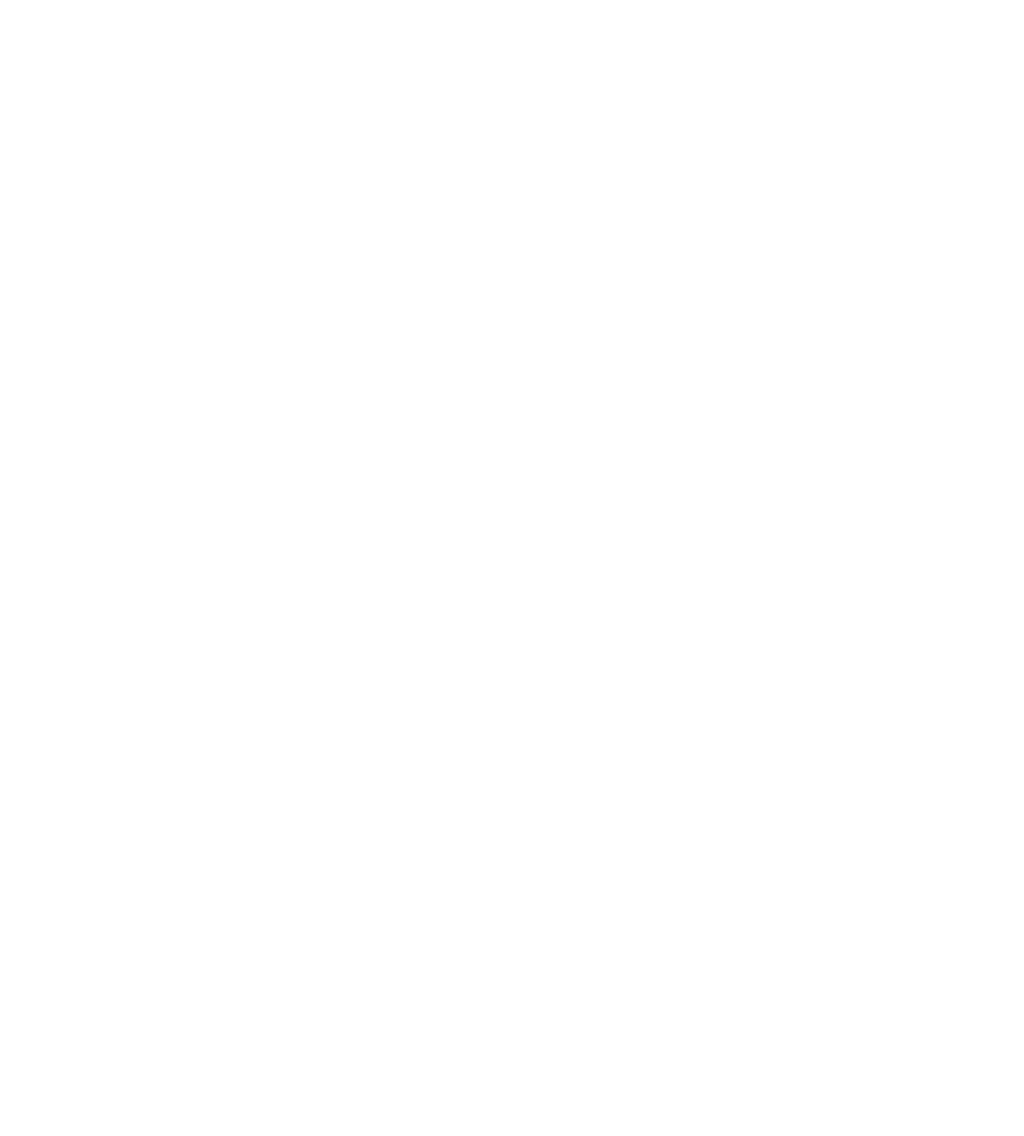
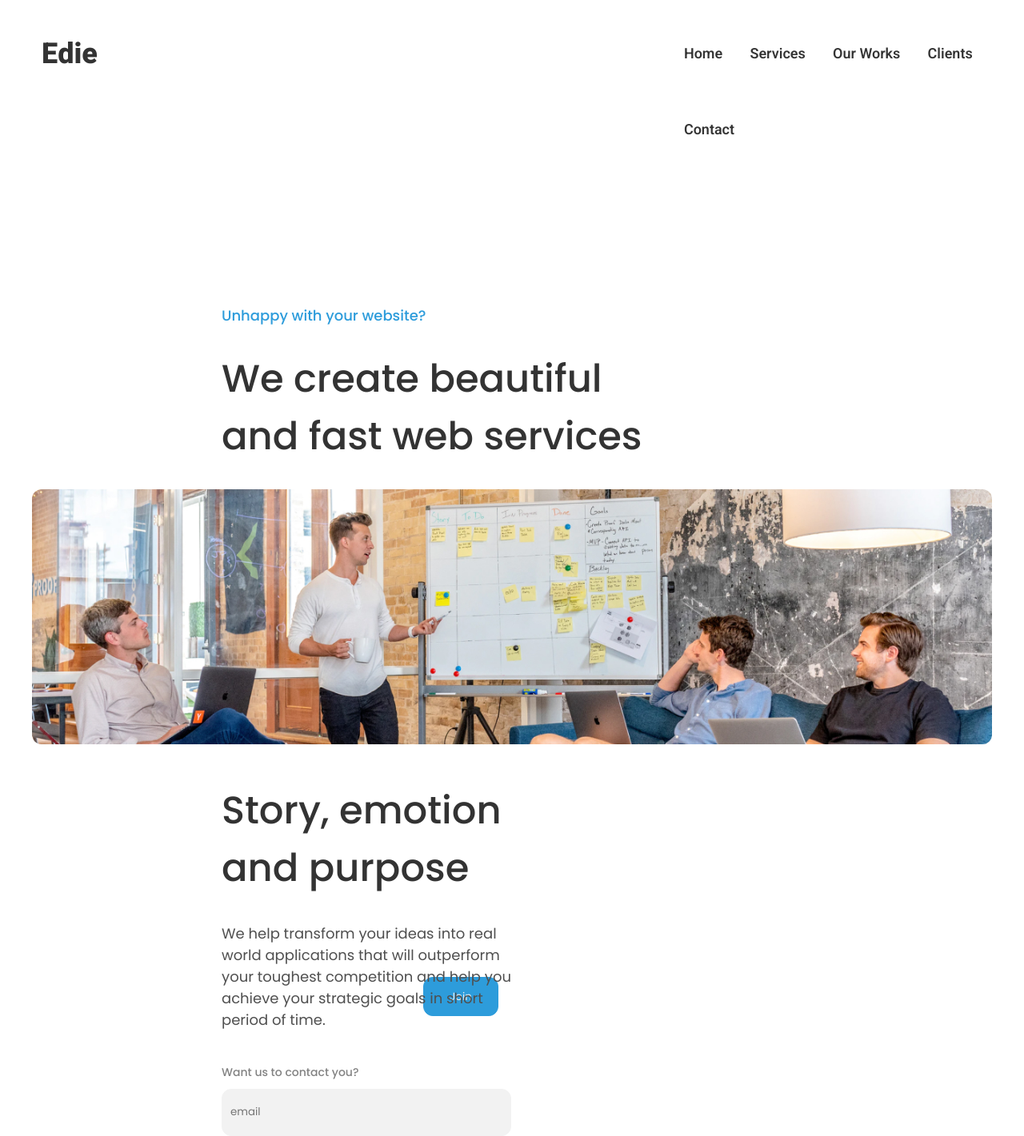
Before and after one commit to Dola333/my-edie-repo, a plain HTML site: page index.html in a window 1280 px wide. Shown: the whole page at 80% size. Before the commit the page ends 800 px from the top, so only its background shows below. Drawn offline with Linux system fonts and the light colour scheme.

Commit message:
add all the lines

```diff
--- a/index.html
+++ b/index.html
@@ -4,9 +4,128 @@
     <meta charset="UTF-8">
     <meta name="viewport" content="width=device-width, initial-scale=1.0">
     <link rel="stylesheet" href="style.css">
+    <link rel="preconnect" href="https://fonts.googleapis.com">
+<link rel="preconnect" href="https://fonts.gstatic.com" crossorigin>
+<link href="https://fonts.googleapis.com/css2?family=Heebo:wght@100..900&family=Montserrat:ital,wght@0,100..900;1,100..900&display=swap" rel="stylesheet">
+<link rel="preconnect" href="https://fonts.googleapis.com">
+<link rel="preconnect" href="https://fonts.gstatic.com" crossorigin>
+<link href="https://fonts.googleapis.com/css2?family=Heebo:wght@100..900&family=Montserrat:ital,wght@0,100..900;1,100..900&family=Poppins:ital,wght@0,100;0,200;0,300;0,400;0,500;0,600;0,700;0,800;0,900;1,100;1,200;1,300;1,400;1,500;1,600;1,700;1,800;1,900&display=swap" rel="stylesheet">
     <title>Edie Website</title>
 </head>
 <body>
 
+
+    <header>
+        <section>
+            <!--header section-->
+            <div class="header">
+                <div class="head-info">
+                   <h1>Edie</h1>
+                </div>
+                <div class="nav">
+                    <nav>
+                            <ul class="bars">
+                                <li><a href="#">Home</a></li>
+                                <li><a href="#">Services</a></li>
+                                <li><a href="#">Our Works</a></li>
+                                <li><a href="#">Clients</a></li>
+                                <li><a href="#">Contact</a></li>
+                            </ul>
+                    </nav>
+                </div>
+            </div>
+        </section>
+    </header>
+
+
+
+
+    <main>
+        <!--first container-->
+        <section class="first-container">
+            <p class="happy">Unhappy with your website?</p>
+
+            <h1 class="beautiful">
+                We create beautiful and fast web services
+            </h1>
+            <!--hero image-->
+            <div class="first-image">
+                <img src="heroImage.jpg" alt="Hero">
+            </div>
+
+            <!--story info-->
+
+            <div class="story-info">
+                <h1 class="story">Story, emotion and purpose</h1>
+                <p class="story-para">
+                    We help transform your ideas into real world applications that will outperform your toughest competition and help you achieve your strategic goals in short period of time.
+                </p>
+                <p class="contact">
+                    Want us to contact you?
+                </p>
+                 <div class="butty">
+                <input type="email" name="" id="button" class="email" placeholder="email"><input type="button" value="Join" class="join">
+                </div>
+            </div>
+
+
+
+
+
+
+
+
+
+
+
+        </section>
+
+
+
+
+
+
+
+
+
+
+
+
+
+
+
+
+
+
+    </main>
+
+
+
+
+
+
+
+
+
+
+
+
+
+
+
+
+
+
+
+
+
+
+
+
+
+
+
+
+
 </body>
 </html>
--- a/style.css
+++ b/style.css
@@ -1,4 +1,192 @@
 * {
     margin: 0%;
     padding: 0%;
+    font-family: "Heebo", sans-serif;
+    font-family: "Poppins", sans-serif;
 }
+
+
+.bars> li {
+    display: inline-flex;
+}
+
+.header {
+    display: flex;
+}
+
+
+.bars {
+    margin-left: 703px;
+}
+
+.head-info {
+    width: 70px;
+height: 53px;
+margin-top: 42px;
+margin-left: 52px;
+gap: 0px;
+opacity: 0px;
+
+}
+
+.head-info > h1 {
+    font-family: "Heebo", sans-serif;
+font-size: 36px;
+font-weight: 800;
+line-height: 52.88px;
+text-align: left;
+color: #333333;
+
+}
+
+.bars > li > a {
+    list-style-type: none;
+    text-decoration: none;
+    margin-left: 30px;
+    margin-top: 42px;
+    font-family: "Heebo", sans-serif;
+font-size: 18px;
+font-weight: 600;
+line-height: 52.88px;
+text-align: left;
+color: #333333;
+
+}
+
+/* main-first-container */
+
+.happy {
+    width: 256px;
+height: 27px;
+margin-top: 191px;
+margin-left: 277px;
+gap: 0px;
+opacity: 0px;
+font-family: "Poppins", sans-serif;
+font-size: 18px;
+font-weight: 500;
+line-height: 27px;
+text-align: left;
+color: #2D9CDB;
+
+
+}
+
+.beautiful {
+    width: 543px;
+height: 144px;
+margin-top: 30px;
+margin-left: 277px;
+gap: 0px;
+opacity: 0px;
+font-family: "Poppins" , sans-serif;
+font-size: 48px;
+font-weight: 500;
+line-height: 72px;
+text-align: left;
+color: #333333;
+
+}
+
+img {
+    width: 100%;
+}
+
+
+.first-image {
+    margin-top: 30px ;
+    margin-left: 40px;
+    margin-right: 40px;
+}
+
+.first-image > img {
+    border-radius: 12px;
+}
+
+/* story-info */
+
+.story-info {
+    margin-top: 40px;
+}
+
+.story {
+    width: 366px;
+height: 141px;
+
+margin-left: 277px;
+gap: 0px;
+opacity: 0px;
+font-family: "Poppins" , sans-serif;
+font-size: 48px;
+font-weight: 500;
+line-height: 72px;
+text-align: left;
+color: #333333;
+
+
+}
+
+.story-para {
+    width: 366px;
+height: 137px;
+margin-top: 35px;
+margin-left: 277px;
+gap: 0px;
+opacity: 0px;
+font-family: "Poppins" , sans-serif;
+font-size: 18px;
+font-weight: 400;
+line-height: 27px;
+text-align: left;
+color: #4F4F4F;
+
+}
+
+.contact {
+    width: 172px;
+height: 21px;
+
+margin-left: 277px;
+gap: 0px;
+opacity: 0px;
+font-family: "Poppins" , sans-serif;
+font-size: 14px;
+font-weight: 500;
+line-height: 21px;
+text-align: left;
+color: #828282;
+margin-top: 40px;
+}
+
+.butty {
+    margin-left: 277px;
+}
+.email {
+    width: 350px;
+height: 57px;
+margin-top: 10px;
+padding-left: 10px;
+gap: 0px;
+border-radius: 12px;
+opacity: 0px;
+background: #F2F2F2;
+border: 1px solid #F2F2F2;
+
+}
+
+.join {
+    position: absolute;
+    z-index: -1;
+    margin-top: 10px;
+    width: 94px;
+    height: 49px;
+    top: 1212px;
+    left: 529px;
+    gap: 0px;
+    border-radius: 12px;
+    opacity: 0px;
+    background: #2D9CDB;
+    color:#F2F2F2;
+    border: 1px solid #2D9CDB;
+
+}
```
